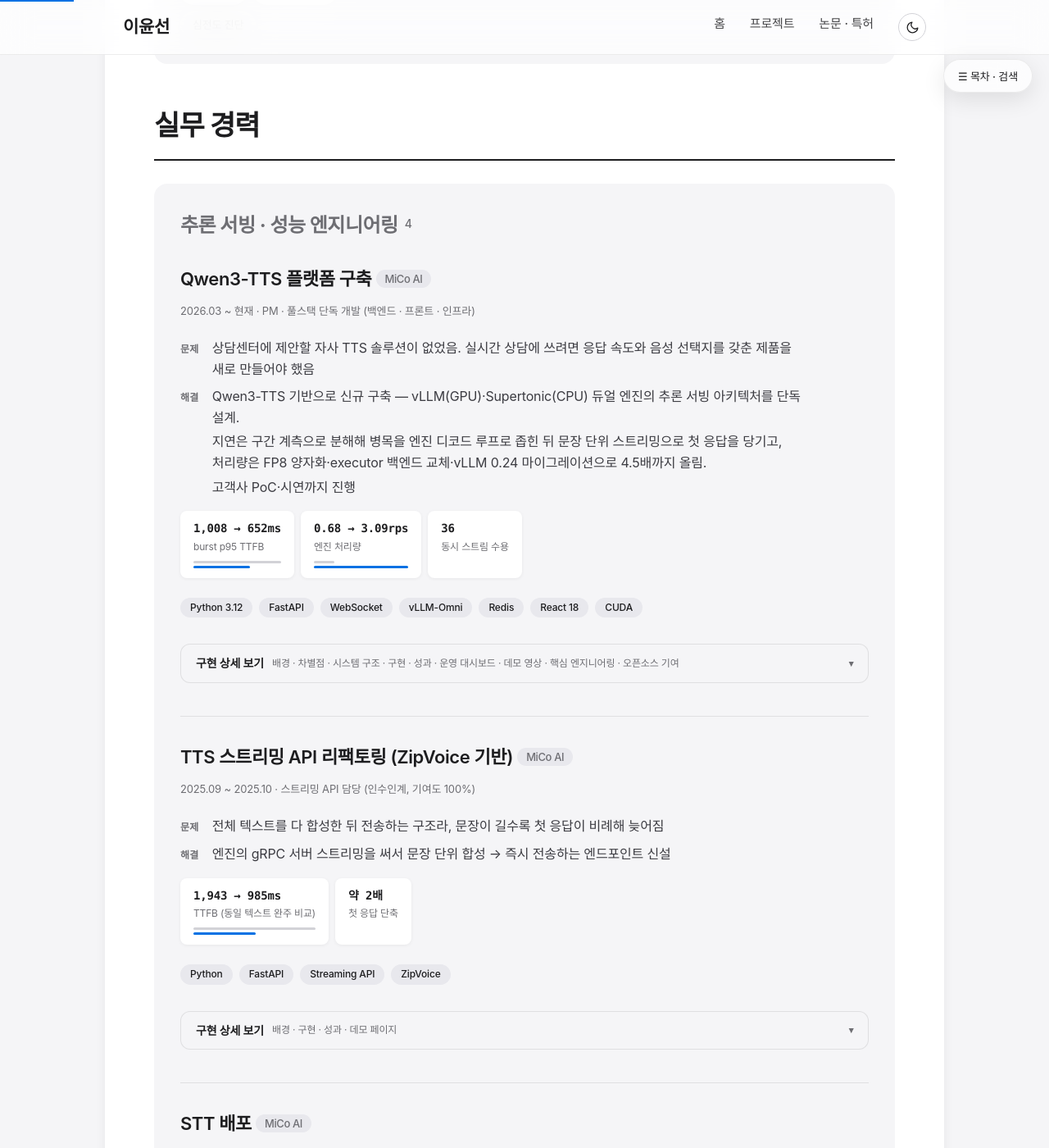
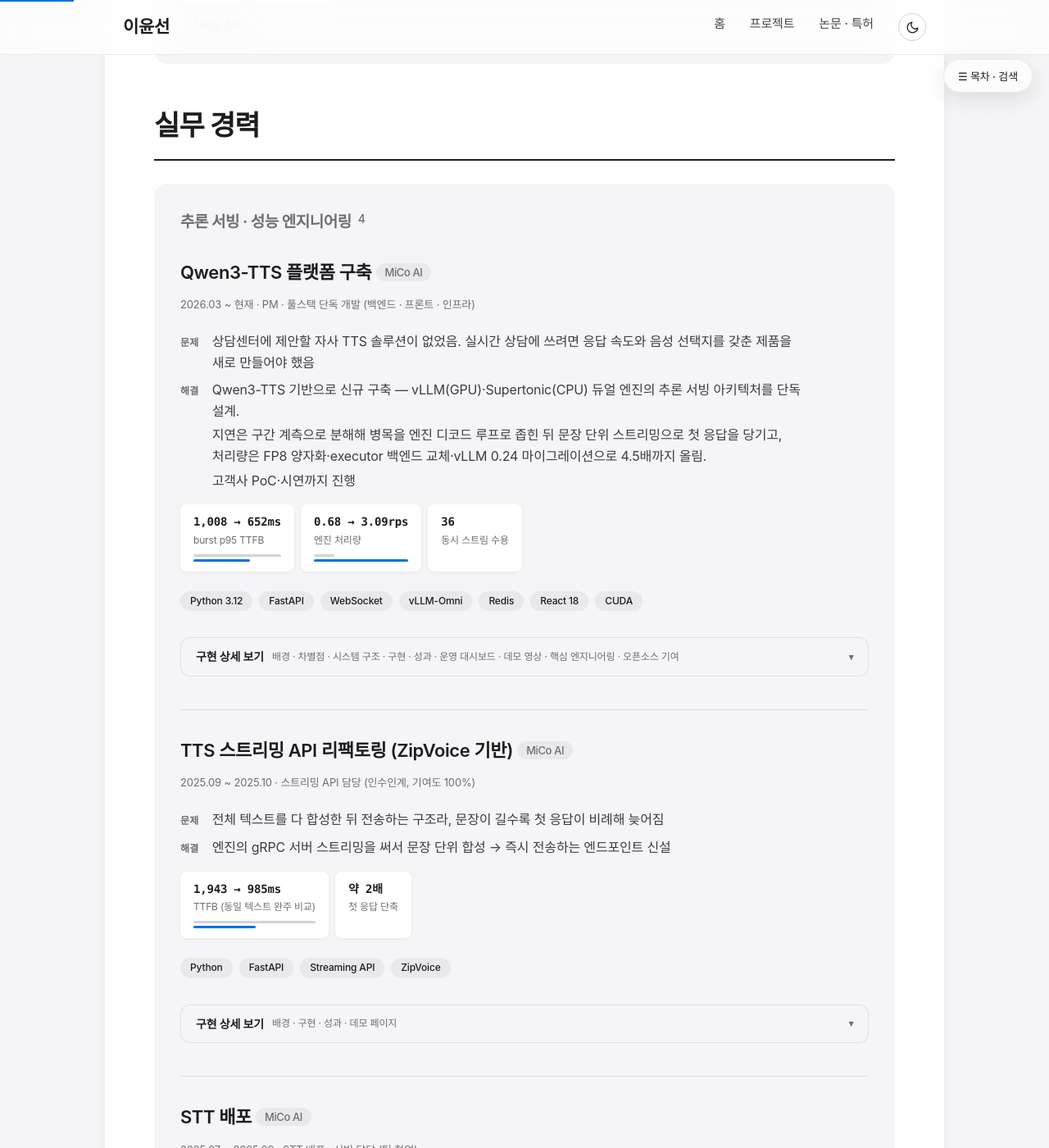
Before and after one commit to ckc5800/ckc5800.github.io, a Jekyll site: the page built from projects.html, in a window 1280 px wide and 1400 px high, scrolled down 592 px. Shown: the whole window at 82% size. Built offline with Jekyll 4.4.1, drawn with Linux system fonts in a browser that asks for light colours; some web fonts are replaced.

Commit message:
긴 카드 읽기 개선 — sticky 요약 바, 2단 접기, 스크롤 보정
- 펼친 동안 요약 바를 navbar 아래에 sticky 고정. 긴 카드를 읽다가
  접으려고 맨 위로 되돌아가는 왕복을 없앰. 읽는 중인 프로젝트 표시도 겸함
- Qwen3 카드 상세 5,654자(소제목 9개)를 2단으로 분할.
  1단은 배경·차별점·성과·오픈소스 기여, 구현 세부(시스템 구조·구현·
  핵심 엔지니어링·대시보드·데모)는 안에서 다시 접음
- 접을 때 카드 머리로 스크롤 보정 — 문서가 짧아져 엉뚱한 위치로 튀는 것 방지
- 그룹 제목 24 → 19px. 카드 제목(22px)과 2px 차이라 위계가 헷갈리던 것 수정

카드 전체 클릭 토글은 미채택 — 본문 드래그·링크 클릭과 충돌해
읽는 중 우발적으로 접히는 사고가 남.

Co-Authored-By: Claude Fable 5 <noreply@anthropic.com>

```diff
--- a/assets/style.css
+++ b/assets/style.css
@@ -440,7 +440,7 @@ h2[id] {
 }
 
 .group-title {
-    font-size: 24px;
+    font-size: 19px;
     font-weight: 700;
     letter-spacing: -0.5px;
     color: var(--text-secondary);
@@ -632,6 +632,38 @@ h2[id] {
 .project summary:hover {
     background-color: var(--pill-bg);
     border-color: var(--separator);
+}
+
+/* 펼쳐진 동안 요약 바를 상단에 고정 — 긴 카드를 읽다가 접으려고 다시
+   위로 스크롤하는 왕복을 없앤다. 지금 무슨 프로젝트를 읽는지도 같이 보인다.
+   navbar(67px) 바로 아래. z-index는 목차 플로팅 버튼(120)보다 낮게 둔다. */
+.project details[open] > summary {
+    position: sticky;
+    top: 67px;
+    z-index: 40;
+}
+
+/* 카드 안 2단 접기 — 구현 세부처럼 분량이 큰 덩어리를 한 겹 더 감춘다 */
+.project details.sub {
+    margin-top: 28px;
+}
+
+.project details.sub > summary {
+    font-size: 13px;
+    padding: 10px 16px;
+    background-color: var(--surface);
+    border: 1px dashed var(--separator);
+    color: var(--text-secondary);
+}
+
+.project details.sub[open] > summary {
+    position: sticky;
+    top: 120px;              /* 상위 요약 바 아래에 겹쳐 붙는다 */
+    z-index: 39;
+}
+
+.sub-body {
+    padding-top: 8px;
 }
 
 /* 좀은 화면에서는 소제목 예고를 접어 라벨만 남긴다 */
--- a/projects.html
+++ b/projects.html
@@ -144,7 +144,31 @@ title: 프로젝트
         <li><span class="sentence">자원 축도 함께 실측.</span><span class="sentence">per-stage VRAM(stage0 18.9G + stage1 7.2G) · 컨테이너별 CPU/메모리 피크 · GPU 온도와 SM 클럭까지 기록해 열 스로틀링 드리프트를 측정 오염과 구분</span></li>
     </ul>
 
-    <h4 class="detail-head">시스템 구조</h4>
+<h4 class="detail-head">성과</h4>
+    <ul class="detail-list">
+        <li><span class="sentence">자체 튜닝(FP8·executor)으로 <strong>0.68 → 1.41 rps</strong>, 엔진을 옮긴 뒤 최대 안정치 <strong>3.09 rps</strong>.</span><span class="sentence">측정 조건별 비교는 차별점 ②에 정리</span></li>
+        <li>정상 부하에서 <strong>TTFB p50 70ms</strong>, GPU 처리량 <strong>8.6 rps</strong> (2026.07 실측)</li>
+        <li>32개 언어 지원 단일 플랫폼 (vLLM 10개 + Supertonic 22개)</li>
+        <li>ITN 정규화 정확도 50.1% → 70.9% (검증셋 기준)</li>
+        <li><span class="sentence">같은 GPU에서 <strong>burst p95 TTFB 1,008ms → 652ms</strong> (동시 20 기준). ≤500ms는 달성 불가에서 동시 15로, ≤1000ms는 20~25에서 30으로 올랐다.</span><span class="sentence">동시 스트림 수용 한계 36 실측 (2026.07 말)</span></li>
+        <li>TTFB 경로의 순차 Redis 왕복을 16회에서 13회로 줄이고, 문장 캐시는 일괄 조회로 바꿔 N왕복을 1왕복으로</li>
+    </ul>
+
+    <h4 class="detail-head">오픈소스 기여 (vLLM-Omni)</h4>
+    <ul class="detail-list">
+        <li><span class="sentence">운영 중 stage0(talker) 프로세스의 호스트 메모리가 선형 증가하고 끝내 플래토에 도달하지 않는 것을 발견.</span><span class="sentence">추론 엔진이 <strong>abort된 요청</strong>의 sender 측 상태(코덱 프레임 이력·참조 텐서·청크 카운터)를 회수하지 않는 것이 원인 — 회수 경로가 "terminal 청크 전송 성공"에만 걸려 있어, 클라이언트가 끊고 나간 요청은 프로세스가 죽을 때까지 남는 구조</span></li>
+        <li><span class="sentence"><strong>인과를 수치로 좁힌 방법</strong> — 부하·메모리 할당자·캐시 설정을 바꾼 4개 구성에서 증가율은 22~296 MiB/h로 <strong>13배</strong> 차이가 나는데, abort 건수로 나누면 <strong>36~56 KB/abort로 일정</strong>했다.</span><span class="sentence">"부하가 높아서"가 아니라 "abort 하나당" 새는 것임을 이 불변량으로 확정하고, memray 스냅샷(10분 vs 20분 창)으로 해당 호출 경로의 미해제 할당이 창 길이에 비례해 늘어나는 것을 교차 확인</span></li>
+        <li><span class="sentence">abort 시점에만 sender 상태를 회수하는 최소 패치로 A/B 검증 — <strong>257 → 60 MiB/h (77% 감소)</strong>, 4.4시간 창 R²≈0.99.</span><span class="sentence">같은 런의 미패치 대조군은 15.2시간 동안 258 MiB/h, R²=1.00</span></li>
+        <li><span class="sentence">고치고 끝내지 않고 <strong>잔여 ~13 KB/abort</strong>가 남는 것까지 측정해, 원인을 save 큐에 이미 적재된 청크가 상태를 되살리는 레이스로 특정.</span><span class="sentence">상위 RFC가 이미 구현해 둔 지연 정리 패턴(<code>_deferred_send_cleanup</code>)을 이식하면 닫힌다는 것까지 이슈에 남겼다</span></li>
+        <li><span class="sentence">이슈로 리포트한 뒤 같은 원인을 다루는 기존 PR을 발견하고, 그쪽에 프로덕션 검증 데이터를 붙였다.</span><span class="sentence">PR 작성자와 리뷰어가 근거로 인용 (2026.08, 머지 대기)</span></li>
+    </ul>
+    <p class="repo-link"><a href="https://github.com/vllm-project/vllm-omni/issues/6352" target="_blank">이슈 #6352 (리포트)</a> &nbsp;·&nbsp; <a href="https://github.com/vllm-project/vllm-omni/pull/4349" target="_blank">PR #4349 (검증 데이터 제공)</a></p>
+        </div>
+
+    <details class="sub">
+        <summary><span class="sum-text">구현 세부 보기</span><span class="sum-hint">시스템 구조 · 구현 · 핵심 엔지니어링 7건 · 운영 대시보드 · 데모 영상</span><span class="sum-close">구현 세부 접기</span></summary>
+        <div class="sub-body">
+<h4 class="detail-head">시스템 구조</h4>
     <div class="diagram-grid">
         <figure class="diagram-fig">
             <img class="diagram" src="/assets/images/tts-physical-architecture.svg" alt="Qwen3-TTS 물리 구조도 — 클라이언트/SDK에서 tts-api를 거쳐 vLLM(GPU)과 Supertonic(CPU) 엔진으로 분기하는 컨테이너 구성">
@@ -190,16 +214,6 @@ title: 프로젝트
         <li><span class="sentence">스트리밍 품질을 자동 감지해 자가 치유 (위 차별점 ① 참조).</span><span class="sentence">품질 사고가 캐시에 굳는 것을 차단</span></li>
     </ul>
 
-    <h4 class="detail-head">성과</h4>
-    <ul class="detail-list">
-        <li><span class="sentence">자체 튜닝(FP8·executor)으로 <strong>0.68 → 1.41 rps</strong>, 엔진을 옮긴 뒤 최대 안정치 <strong>3.09 rps</strong>.</span><span class="sentence">측정 조건별 비교는 차별점 ②에 정리</span></li>
-        <li>정상 부하에서 <strong>TTFB p50 70ms</strong>, GPU 처리량 <strong>8.6 rps</strong> (2026.07 실측)</li>
-        <li>32개 언어 지원 단일 플랫폼 (vLLM 10개 + Supertonic 22개)</li>
-        <li>ITN 정규화 정확도 50.1% → 70.9% (검증셋 기준)</li>
-        <li><span class="sentence">같은 GPU에서 <strong>burst p95 TTFB 1,008ms → 652ms</strong> (동시 20 기준). ≤500ms는 달성 불가에서 동시 15로, ≤1000ms는 20~25에서 30으로 올랐다.</span><span class="sentence">동시 스트림 수용 한계 36 실측 (2026.07 말)</span></li>
-        <li>TTFB 경로의 순차 Redis 왕복을 16회에서 13회로 줄이고, 문장 캐시는 일괄 조회로 바꿔 N왕복을 1왕복으로</li>
-    </ul>
-
     <h4 class="detail-head">운영 대시보드</h4>
     <div class="shot-grid">
         <img class="shot" src="/assets/images/image 1.png" alt="TTS Dashboard 1">
@@ -231,18 +245,10 @@ title: 프로젝트
         <li><span class="sentence"><strong>크래시로 오진할 뻔한 스트림 집단 절단</strong> — 고부하 burst 중 스트림이 무더기로 끊기고 수 분간 무응답.</span><span class="sentence">엔진 크래시로 보였으나 컨테이너 재시작 횟수가 0인 것을 확인하고 가설 폐기.</span><span class="sentence">실체는 추론 엔진의 텐서 결합 오류가 집단 발생하자 API 서킷 브레이커가 열려 빈 응답을 반환한 연쇄.</span><span class="sentence">동시 한도를 실링(40)보다 한 티어 낮춰(36) 과부하 진입 자체를 완화</span></li>
         <li><span class="sentence"><strong>HTTP 스트림 tail 지연</strong> — 저지연을 표방하면서 실제로는 tail 버퍼를 문장 끝까지 붙들어, 약 615ms 분량이 모일 때까지 한 바이트도 내보내지 않던 구조.</span><span class="sentence">WebSocket 경로에만 있던 무음 감지 기반 조기 flush를 HTTP에 이식해 단문 TTFB와 문장 경계 끊김을 함께 해소</span></li>
     </ol>
-
-    <h4 class="detail-head">오픈소스 기여 (vLLM-Omni)</h4>
-    <ul class="detail-list">
-        <li><span class="sentence">운영 중 stage0(talker) 프로세스의 호스트 메모리가 선형 증가하고 끝내 플래토에 도달하지 않는 것을 발견.</span><span class="sentence">추론 엔진이 <strong>abort된 요청</strong>의 sender 측 상태(코덱 프레임 이력·참조 텐서·청크 카운터)를 회수하지 않는 것이 원인 — 회수 경로가 "terminal 청크 전송 성공"에만 걸려 있어, 클라이언트가 끊고 나간 요청은 프로세스가 죽을 때까지 남는 구조</span></li>
-        <li><span class="sentence"><strong>인과를 수치로 좁힌 방법</strong> — 부하·메모리 할당자·캐시 설정을 바꾼 4개 구성에서 증가율은 22~296 MiB/h로 <strong>13배</strong> 차이가 나는데, abort 건수로 나누면 <strong>36~56 KB/abort로 일정</strong>했다.</span><span class="sentence">"부하가 높아서"가 아니라 "abort 하나당" 새는 것임을 이 불변량으로 확정하고, memray 스냅샷(10분 vs 20분 창)으로 해당 호출 경로의 미해제 할당이 창 길이에 비례해 늘어나는 것을 교차 확인</span></li>
-        <li><span class="sentence">abort 시점에만 sender 상태를 회수하는 최소 패치로 A/B 검증 — <strong>257 → 60 MiB/h (77% 감소)</strong>, 4.4시간 창 R²≈0.99.</span><span class="sentence">같은 런의 미패치 대조군은 15.2시간 동안 258 MiB/h, R²=1.00</span></li>
-        <li><span class="sentence">고치고 끝내지 않고 <strong>잔여 ~13 KB/abort</strong>가 남는 것까지 측정해, 원인을 save 큐에 이미 적재된 청크가 상태를 되살리는 레이스로 특정.</span><span class="sentence">상위 RFC가 이미 구현해 둔 지연 정리 패턴(<code>_deferred_send_cleanup</code>)을 이식하면 닫힌다는 것까지 이슈에 남겼다</span></li>
-        <li><span class="sentence">이슈로 리포트한 뒤 같은 원인을 다루는 기존 PR을 발견하고, 그쪽에 프로덕션 검증 데이터를 붙였다.</span><span class="sentence">PR 작성자와 리뷰어가 근거로 인용 (2026.08, 머지 대기)</span></li>
-    </ul>
-    <p class="repo-link"><a href="https://github.com/vllm-project/vllm-omni/issues/6352" target="_blank">이슈 #6352 (리포트)</a> &nbsp;·&nbsp; <a href="https://github.com/vllm-project/vllm-omni/pull/4349" target="_blank">PR #4349 (검증 데이터 제공)</a></p>
         </div>
     </details>
+
+</details>
 </div>
 
 <hr class="rule-sub">
```
Also changed, not shown: other parts of projects.html (+13 -0 lines).
